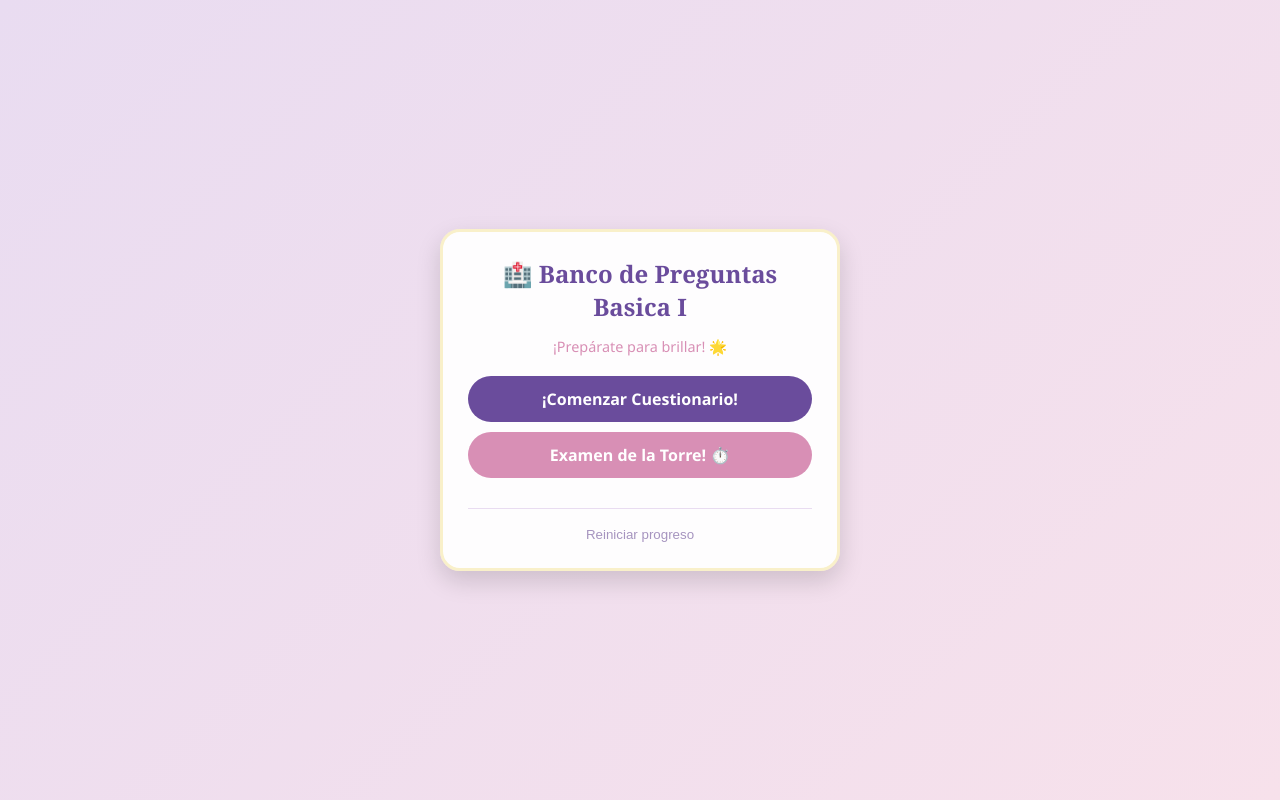
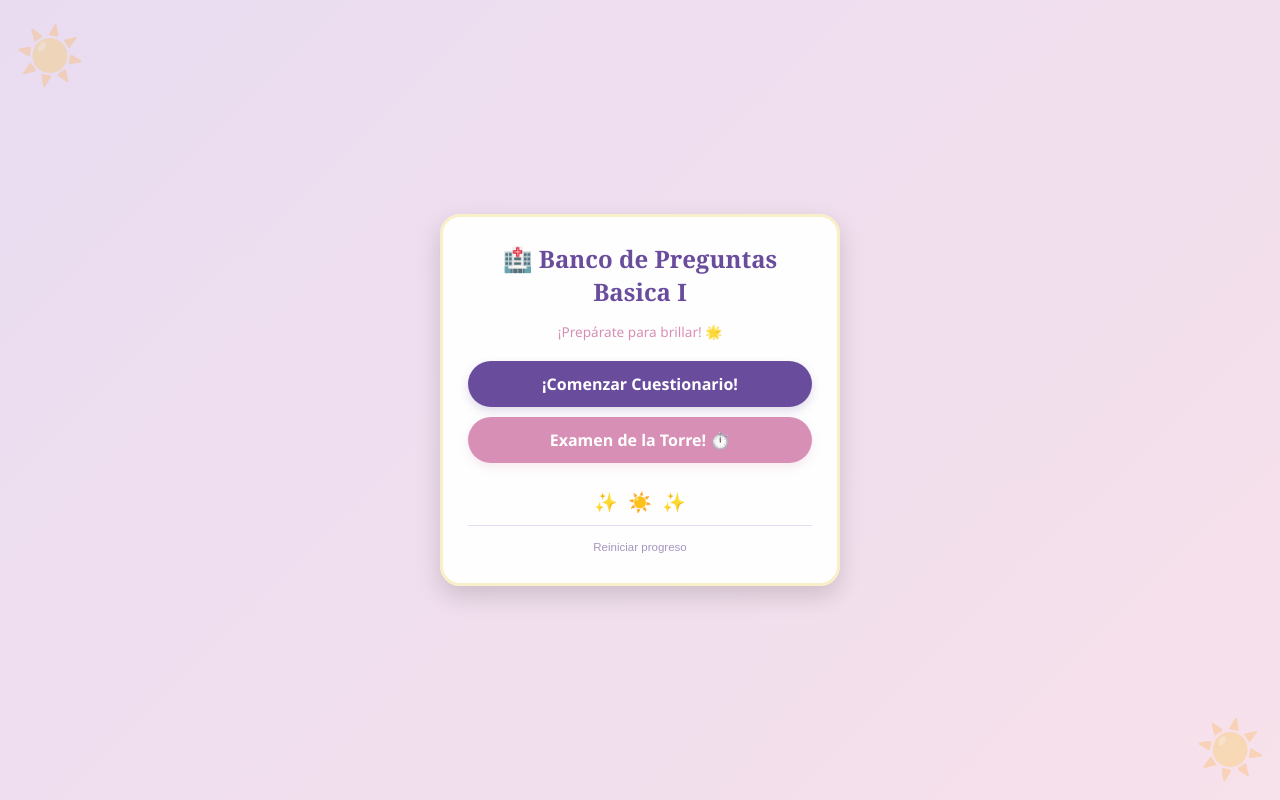
Before and after one commit to diazfloresernesto02-rgb/juego-rapunzel, a Flask app: template templates/index.html in a window 1280 px wide. Run offline with Flask 3, Linux system fonts and the light colour scheme; the template is opened without the code that fills it, so the values that code supplies are empty.

Commit message:
Update index.html

```diff
--- a/templates/index.html
+++ b/templates/index.html
@@ -17,10 +17,23 @@
             padding: 20px;
             box-sizing: border-box;
             overflow: hidden;
+            position: relative;
         }
 
+        /* ☀️ SOLES DECORATIVOS EN LAS ESQUINAS DEL FONDO ☀️ */
+        .sol-fondo {
+            position: absolute;
+            font-size: 3.5rem;
+            color: #f6e08c;
+            opacity: 0.25;
+            z-index: 1;
+            user-select: none;
+        }
+        .sol-top-left { top: 15px; left: 15px; }
+        .sol-bottom-right { bottom: 15px; right: 15px; }
+
         .tower_container {
-            background-color: rgba(255, 255, 255, 0.95);
+            background-color: rgba(255, 255, 255, 0.96);
             padding: 25px;
             border-radius: 20px;
             box-shadow: 0 10px 25px rgba(0, 0, 0, 0.15);
@@ -30,6 +43,7 @@
             border: 3px solid #f9f0ca;
             box-sizing: border-box;
             position: relative;
+            z-index: 5; /* Por encima de los soles del fondo */
         }
 
         /* 🎭 Estilos del Personaje 🎭 */
@@ -37,13 +51,13 @@
             display: flex;
             flex-direction: column;
             align-items: center;
-            margin-bottom: 20px;
+            margin-bottom: 15px;
             border-bottom: 1px solid #e9dcf1;
             padding-bottom: 15px;
         }
 
         .img_personaje {
-            width: 100px;
+            width: 95px;
             height: auto;
             margin-bottom: 10px;
             filter: drop-shadow(0 4px 5px rgba(0,0,0,0.1));
@@ -53,7 +67,7 @@
             background-color: #fbf4f8;
             color: #6a4c9c;
             font-weight: bold;
-            font-size: 0.9em;
+            font-size: 0.88em;
             padding: 12px 15px;
             border-radius: 12px;
             text-align: center;
@@ -73,7 +87,7 @@
 
         .subtitulo {
             color: #d88fb5;
-            font-size: 0.9em;
+            font-size: 0.85em;
             margin-bottom: 20px;
             font-weight: 500;
         }
@@ -91,20 +105,33 @@
             width: 100%;
             box-sizing: border-box;
             transition: all 0.3s ease;
+            box-shadow: 0 4px 10px rgba(106, 76, 156, 0.2);
         }
 
         .btn_comenzar:hover {
             background-color: white;
             color: #6a4c9c;
             border: 2px solid #6a4c9c;
+            transform: translateY(-2px);
+        }
+
+        /* ☀️ SOL PEQUEÑO EN EL PIE DE PÁGINA ☀️ */
+        .footer-decoracion {
+            display: flex;
+            justify-content: center;
+            align-items: center;
+            gap: 10px;
+            margin-top: 15px;
+            color: #f6e08c;
+            font-size: 1.2rem;
         }
 
         .footer {
-            margin-top: 20px;
-            font-size: 0.85em;
+            margin-top: 10px;
+            font-size: 0.8em;
             color: #8c8c8c;
             border-top: 1px solid #e9dcf1;
-            padding-top: 15px;
+            padding-top: 10px;
         }
 
         .btn_reset {
@@ -113,10 +140,20 @@
             cursor: pointer;
             background: none;
             border: none;
+            font-size: 0.9em;
+            padding: 5px;
+        }
+
+        .btn_reset:hover {
+            color: #d88fb5;
+            text-decoration: underline;
         }
     </style>
 </head>
 <body>
+
+    <div class="sol-fondo sol-top-left">☀️</div>
+    <div class="sol-fondo sol-bottom-right">☀️</div>
 
 <div class="tower_container">
 
@@ -131,7 +168,13 @@
     <p class="subtitulo">¡Prepárate para brillar! 🌟</p>
 
     <a href="{{ url_for('quiz') }}" class="btn_comenzar">¡Comenzar Cuestionario!</a>
-    <a href="{{ url_for('iniciar_examen') }}" class="btn_comenzar" style="background-color: #d88fb5;">Examen de la Torre! ⏱️</a>
+    <a href="{{ url_for('iniciar_examen') }}" class="btn_comenzar" style="background-color: #d88fb5; box-shadow: 0 4px 10px rgba(216, 143, 181, 0.2);">Examen de la Torre! ⏱️</a>
+
+    <div class="footer-decoracion">
+        <span>✨</span>
+        <span>☀️</span>
+        <span>✨</span>
+    </div>
 
     <div class="footer">
         <button onclick="window.location.href='{{ url_for('reset') }}'" class="btn_reset">Reiniciar progreso</button>
```
